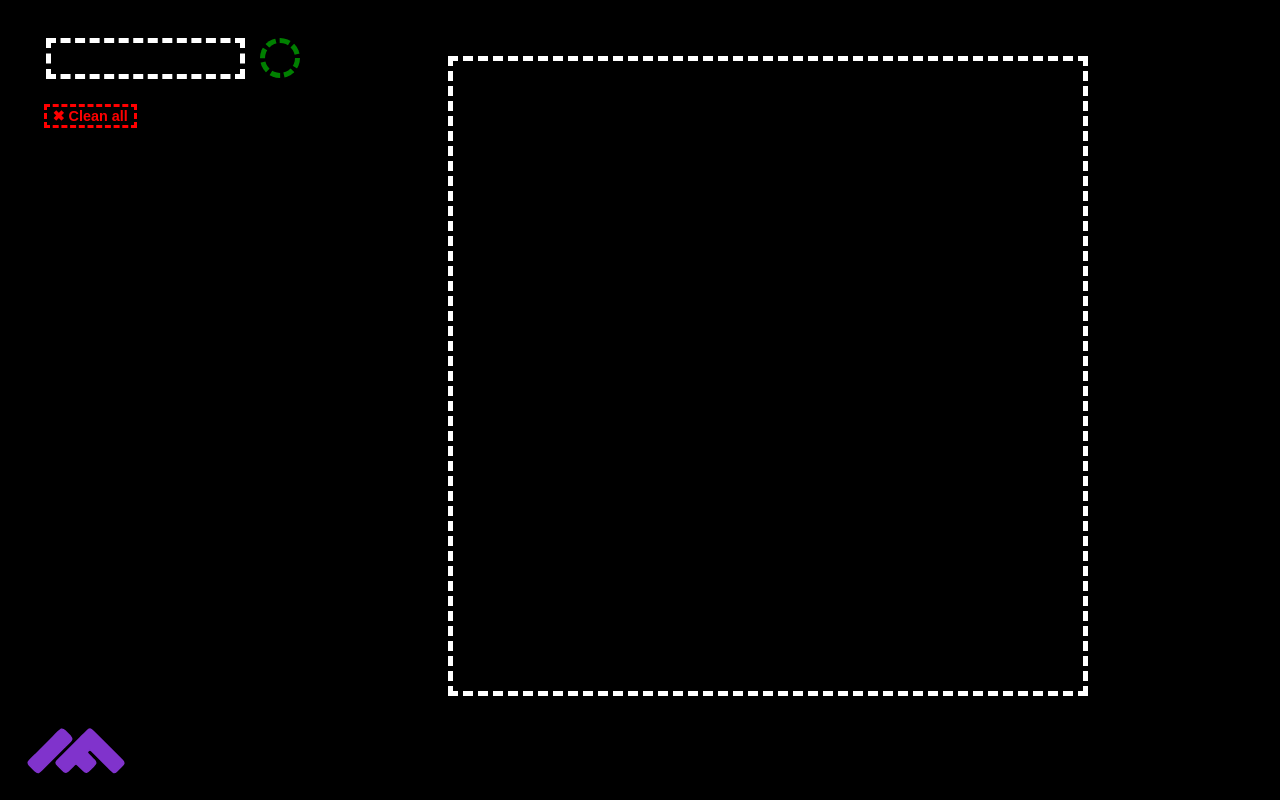
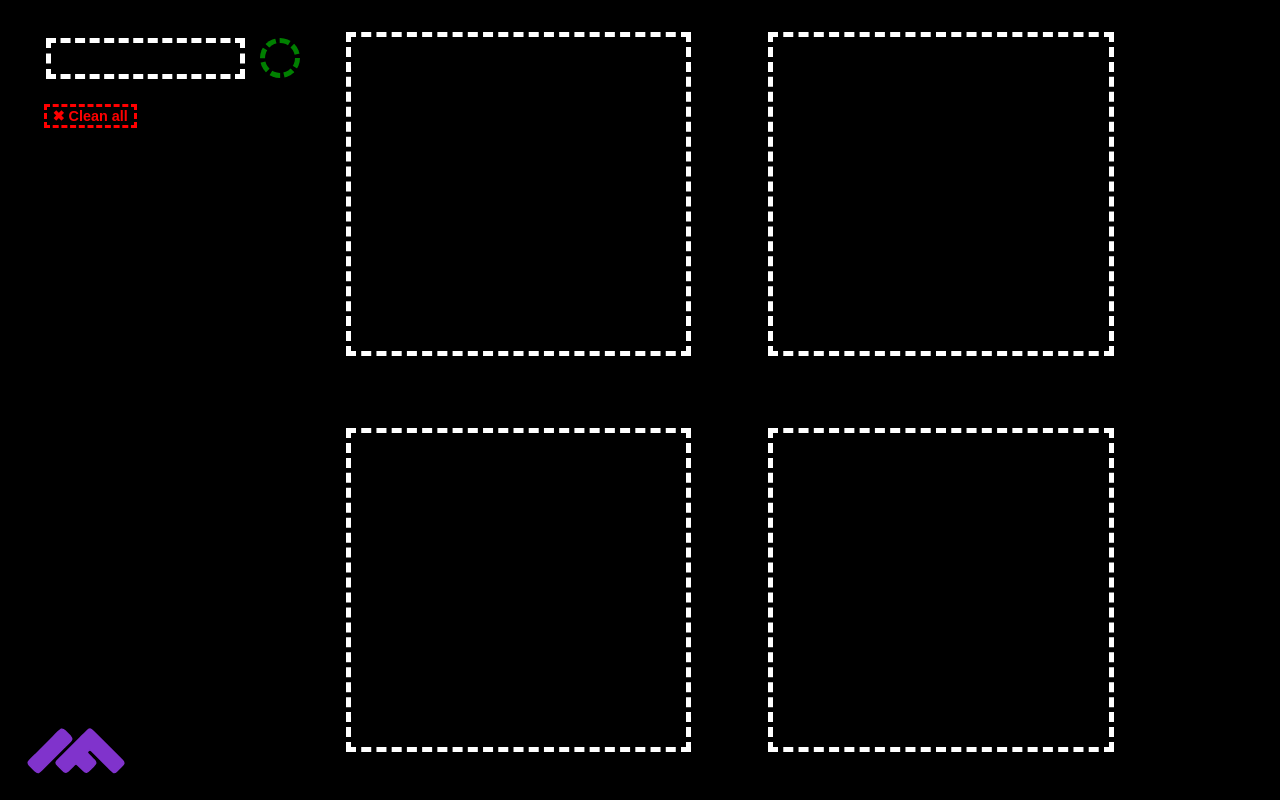
Before and after one commit to mfimia/DAG-list, a plain HTML site: page index.html in a window 1280 px wide. Drawn offline with Linux system fonts and the light colour scheme.

Commit message:
display setup expanded to 4 independent sections

```diff
--- a/display.js
+++ b/display.js
@@ -2,7 +2,7 @@
 const display = (static = false, menuCleared = false) => {
   if (menuCleared) resetMenuTogglers();
   const box = document.getElementById("display");
-  box.innerHTML = "";
+  // box.innerHTML = "";
   LIST.forEach((item, i) => {
     const span = document.createElement("span");
     span.setAttribute("id", item.id);
--- a/main.css
+++ b/main.css
@@ -51,17 +51,42 @@
 }
 
 #display {
+  /* border: thick dashed white; */
+  width: 60%;
+  height: 90%;
+  position: absolute;
+  right: 13%;
+  top: 4%;
+}
+
+div[id*="section-"] {
+  width: 45%;
+  height: 45%;
+  border: white solid 1px;
+  position: absolute;
   border: thick dashed white;
-  width: 50%;
-  height: 80%;
-  position: absolute;
-  right: 15%;
-  top: 7%;
   display: flex;
   flex-wrap: wrap;
   align-items: flex-end;
   justify-content: center;
   overflow-y: auto;
+}
+
+#section-1 {
+  top: 0;
+  left: 0;
+}
+#section-2 {
+  top: 0;
+  right: 0;
+}
+#section-3 {
+  bottom: 0;
+  left: 0;
+}
+#section-4 {
+  bottom: 0;
+  right: 0;
 }
 
 /* Dark mode enabled */
```
